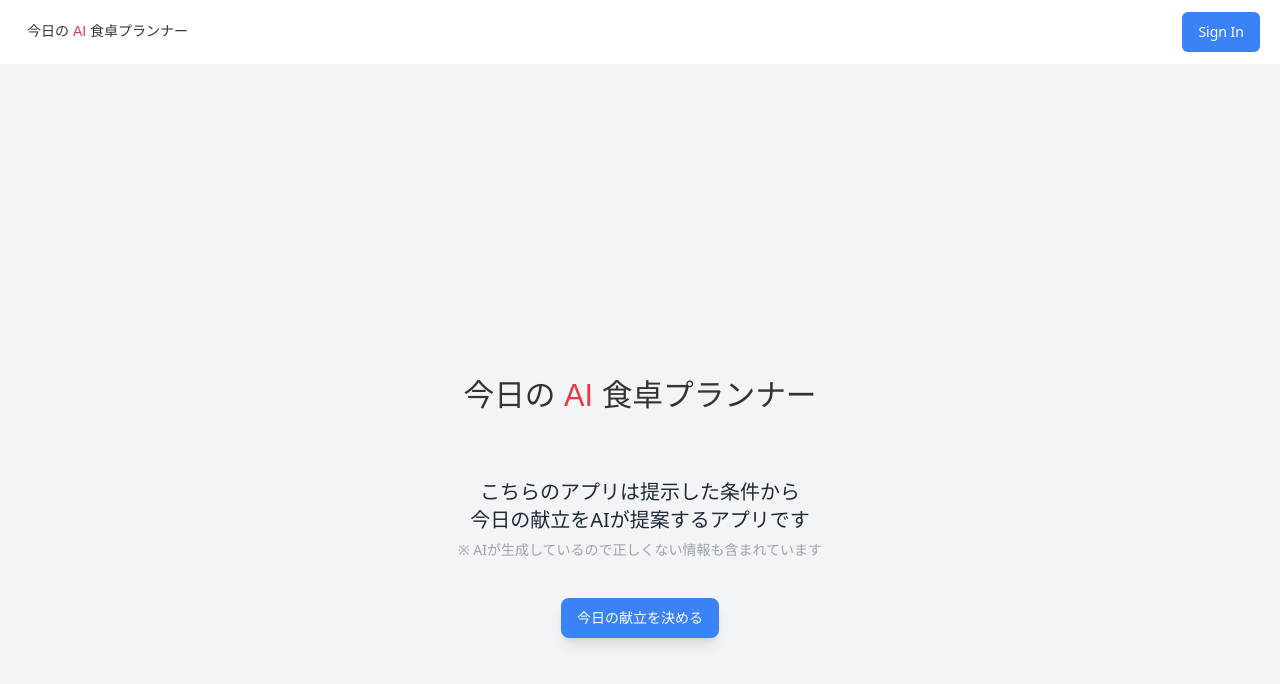
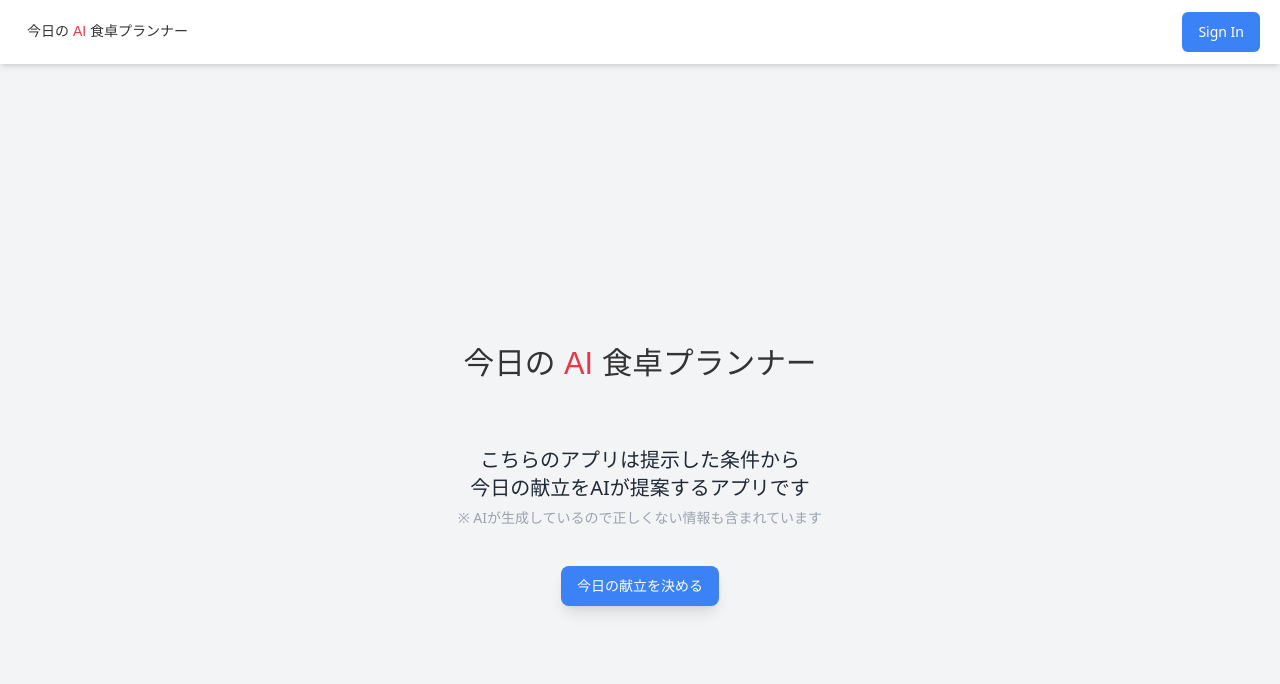
Before and after one commit to ykarmr/ai-recipe-planner, a React (Vite) app: page / in a window 1280 px wide. Shown: the top 684 px of the page. Built offline with nearby package versions, Linux system fonts and the light colour scheme; no server answers.

Commit message:
ヘッダーを追従に変更

```diff
--- a/src/components/custom/BaseLayout.tsx
+++ b/src/components/custom/BaseLayout.tsx
@@ -6,7 +6,7 @@ export function BaseLayout({ children }: { children: ReactNode }) {
   return (
     <AuthContextProvider>
       <Header />
-      <main className="flex flex-col items-center justify-center min-h-screen bg-gray-100">
+      <main className="flex flex-col items-center justify-center min-h-screen bg-gray-100 pt-16">
         {children}
       </main>
     </AuthContextProvider>
--- a/src/components/custom/Header.tsx
+++ b/src/components/custom/Header.tsx
@@ -18,7 +18,7 @@ export function Header() {
   const { login, logout, loginUser } = useAuthContext();
 
   return (
-    <header className="p-3 flex justify-between items-center px-5">
+    <header className="fixed top-0 left-0 w-full bg-white shadow-md z-50 p-3 flex justify-between items-center px-5">
       <Link to="/">
         <img src="/logo.svg" alt="Logo" />
       </Link>
```
